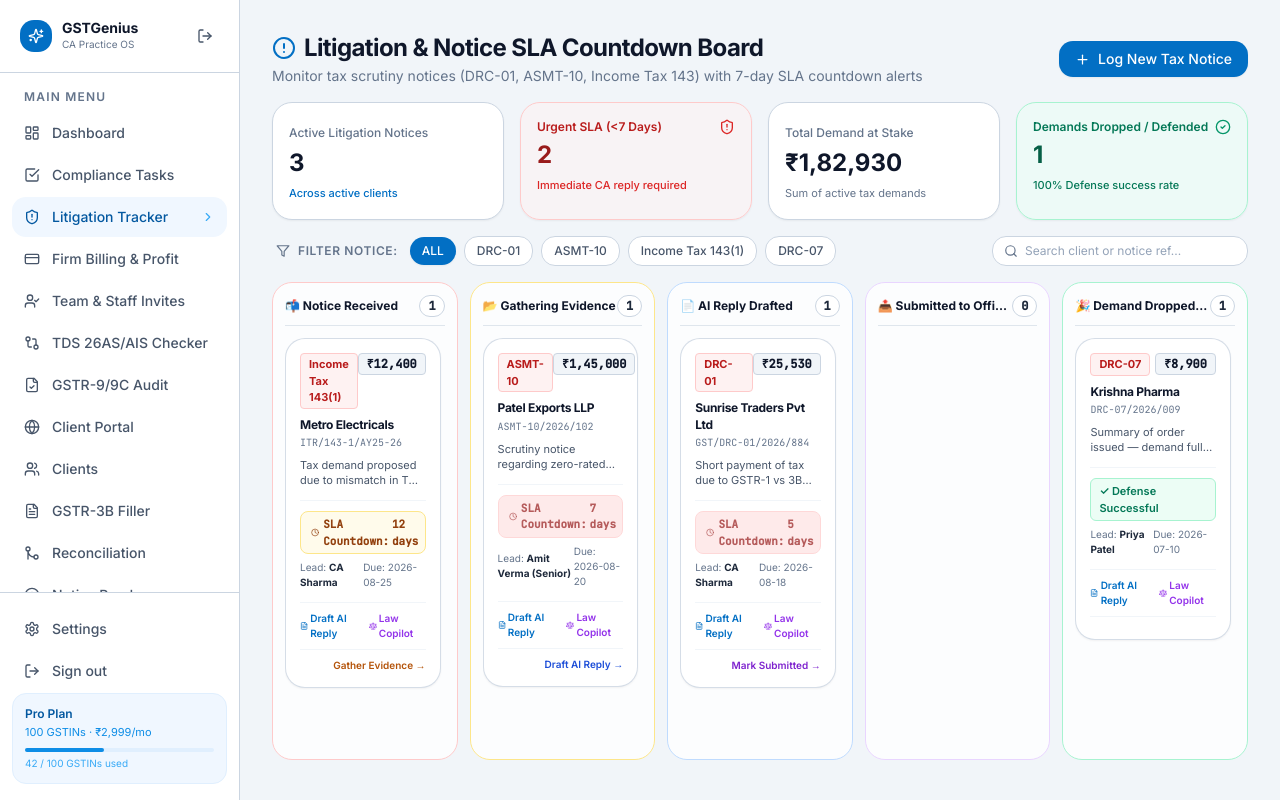
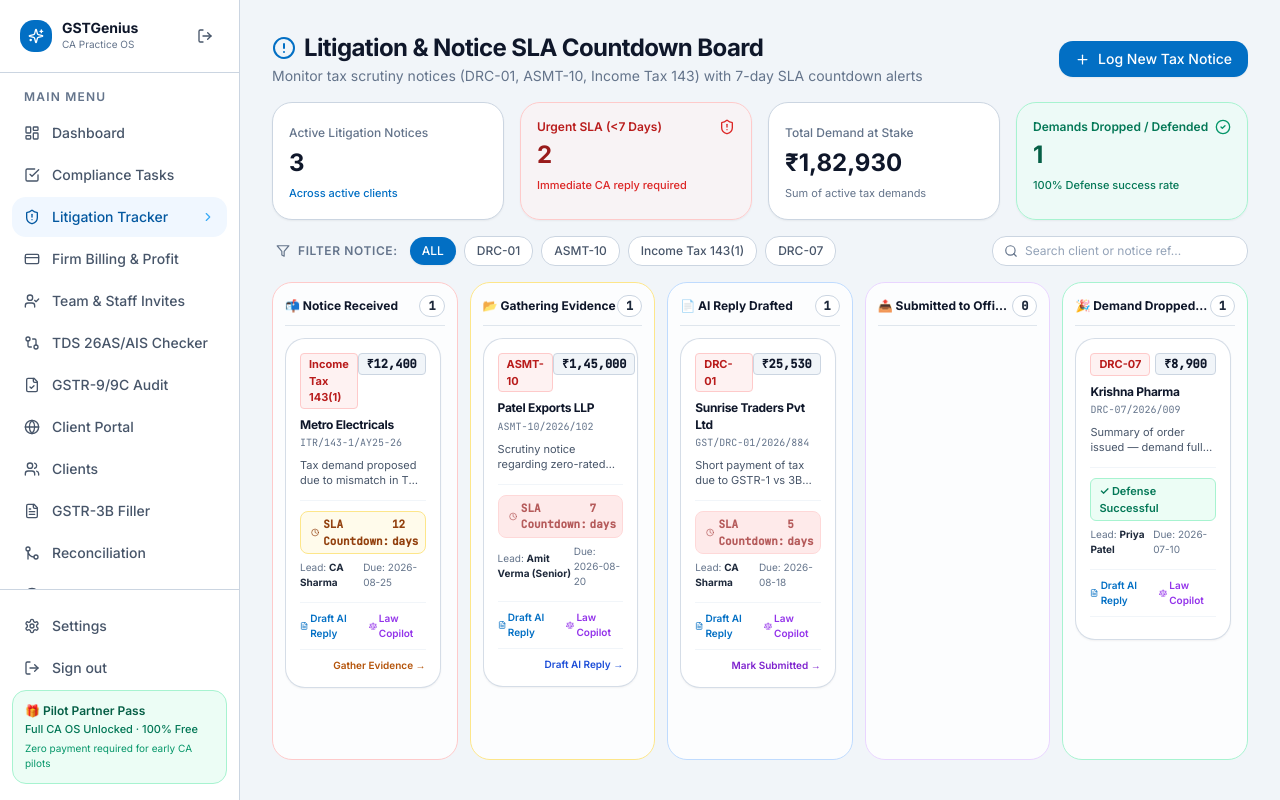
Before and after one commit to uniyalmanas/AGT-AI, a Next.js app: page /litigation in a window 1280 px wide. Built offline with nearby package versions, Linux system fonts and the light colour scheme.

Commit message:
feat: Display 100% Free Pilot Partner Pass in sidebar so early CAs use all CA OS features with zero payment barrier

```diff
--- a/components/Sidebar.tsx
+++ b/components/Sidebar.tsx
@@ -95,13 +95,10 @@ export default function Sidebar() {
           <LogOut size={16} />
           <span>Sign out</span>
         </button>
-        <div className="mt-3 px-3 py-3 rounded-xl bg-brand-50 border border-brand-100">
-          <div className="text-xs font-semibold text-brand-700 mb-0.5">Pro Plan</div>
-          <div className="text-[11px] text-brand-500">100 GSTINs · ₹2,999/mo</div>
-          <div className="mt-2 w-full bg-brand-100 rounded-full h-1">
-            <div className="bg-brand-500 h-1 rounded-full" style={{ width: "42%" }} />
-          </div>
-          <div className="text-[10px] text-brand-400 mt-1">42 / 100 GSTINs used</div>
+        <div className="mt-3 px-3 py-3 rounded-xl bg-emerald-50 border border-emerald-200">
+          <div className="text-xs font-semibold text-emerald-800 mb-0.5">🎁 Pilot Partner Pass</div>
+          <div className="text-[11px] font-medium text-emerald-700">Full CA OS Unlocked · 100% Free</div>
+          <div className="text-[10px] text-emerald-600 mt-1">Zero payment required for early CA pilots</div>
         </div>
       </div>
     </div>
```
Also changed, not shown: 1 other file (tests, documents, lock files or other folders).
